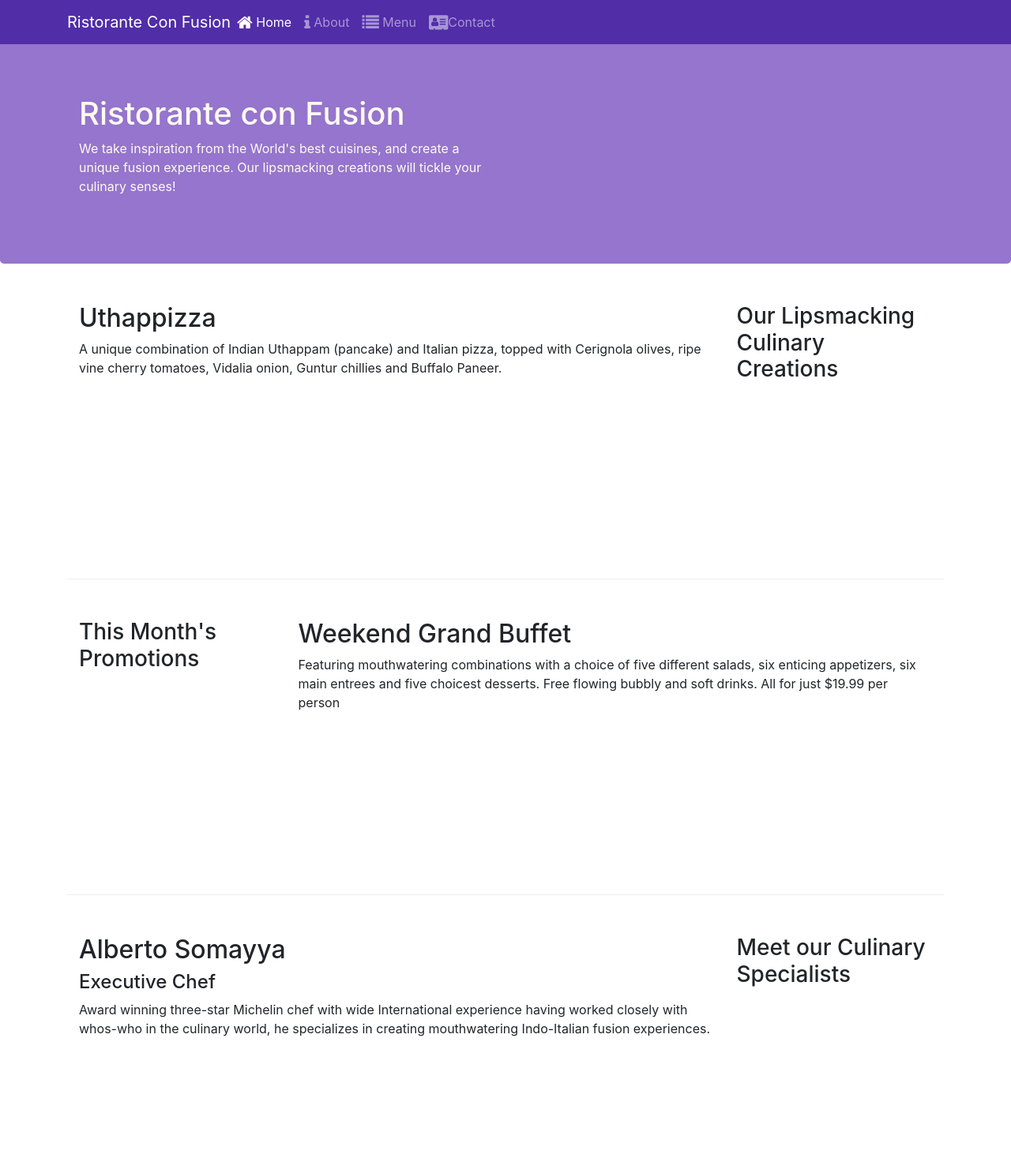
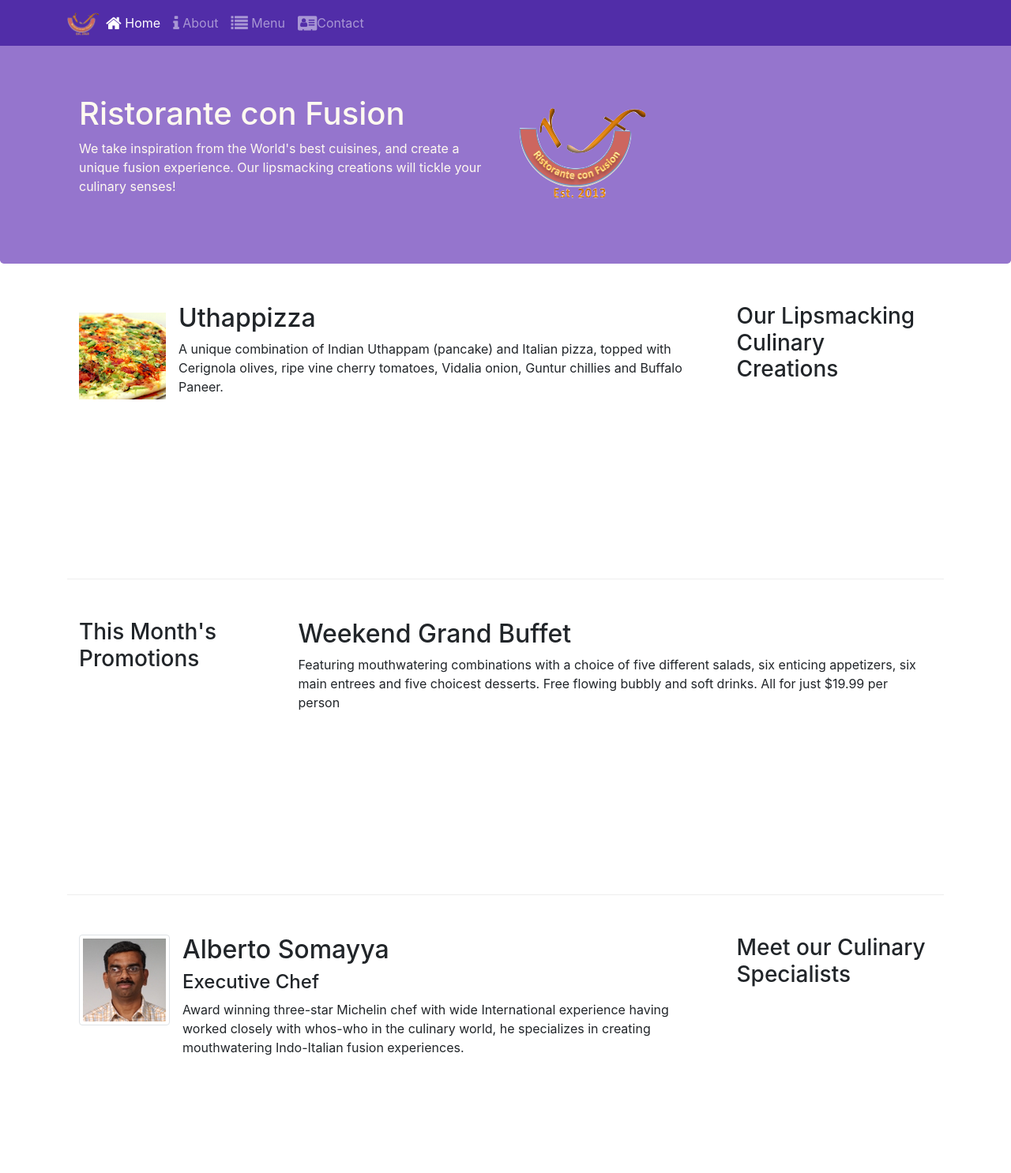
Before and after one commit to yoshikamezaki/bootstrap4, a website: page index.html in a window 1280 px wide. Shown: the top 1486 px of the page at 79% size. Drawn offline with nearby package versions, Linux system fonts and the light colour scheme.

Commit message:
images and media

```diff
--- a/index.html
+++ b/index.html
@@ -21,7 +21,7 @@
             <button class="navbar-toggler" type="button" data-toggle="collapse" data-target="#Navbar">
                 <span class="navbar-toggler-icon"></span>
             </button>
-            <a class="navbar-brand mr-auto" href="#">Ristorante Con Fusion</a>
+            <a class="navbar-brand mr-auto" href="#"><img src="img/logo.png" height="30" width="41"></a>
             <div class="coolapse navbar-collapse" id="Navbar">
                  <ul class="navbar-nav mr-auto">
                     <li class="nav-item active"><a class="nav-link" href="#"><span class="fa fa-home fa-lg"></span> Home</a></li>
@@ -39,7 +39,8 @@
                     <h1>Ristorante con Fusion</h1>
                     <p>We take inspiration from the World's best cuisines, and create a unique fusion experience. Our lipsmacking creations will tickle your culinary senses!</p>
                 </div>
-                <div class="col-12 col-sm">
+                <div class="col-12 col-sm align-self-center">
+                    <img src="img/logo.png" class="img-fluid">
                 </div>
             </div>
         </div>
@@ -51,8 +52,14 @@
                 <h3>Our Lipsmacking Culinary Creations</h3>
             </div>
             <div class="col col-sm order-sm-first col-md">
-                <h2>Uthappizza</h2>
-                <p>A unique combination of Indian Uthappam (pancake) and Italian pizza, topped with Cerignola olives, ripe vine cherry tomatoes, Vidalia onion, Guntur chillies and Buffalo Paneer.</p>
+                <div  class="media">
+                    <img class="d-flex mr-3 img-thumbail align-self-center"
+                        src="img/uthappizza.png" alt="uthappizza">
+                    <div class="media-body">
+                        <h2 class="mt-0">Uthappizza</h2>
+                        <p>A unique combination of Indian Uthappam (pancake) and Italian pizza, topped with Cerignola olives, ripe vine cherry tomatoes, Vidalia onion, Guntur chillies and Buffalo Paneer.</p>
+                    </div>
+                </div>
             </div>
         </div>
 
@@ -72,9 +79,16 @@
                 <h3>Meet our Culinary Specialists</h3>
             </div>
             <div class="col col-sm order-sm-first col-md">
-                <h2>Alberto Somayya</h2>
-                <h4>Executive Chef</h4>
-                <p>Award winning three-star Michelin chef with wide International experience having worked closely with whos-who in the culinary world, he specializes in creating mouthwatering Indo-Italian fusion experiences. </p>
+                <div class="media">
+                    <img class="d-flex mr-3 img-thumbnail align-self-top"
+                        src = "img/alberto.png" alt="alberto">
+                    <div class="media-body">
+                        <h2 class="mt-0">Alberto Somayya</h2>
+                        <h4>Executive Chef</h4>
+                        <p>Award winning three-star Michelin chef with wide International experience having worked closely with whos-who in the culinary world, he specializes in creating mouthwatering Indo-Italian fusion experiences. </p>
+                    </div>
+                </div>
+
             </div>
         </div>
     </div>
```
Also changed, not shown: aboutus.html (+3 -2 lines), contactus.html (+3 -2 lines), img/alberto.png (added), img/buffet.png (added), img/logo.png (added), img/uthappizza.png (added), 1 other file.
